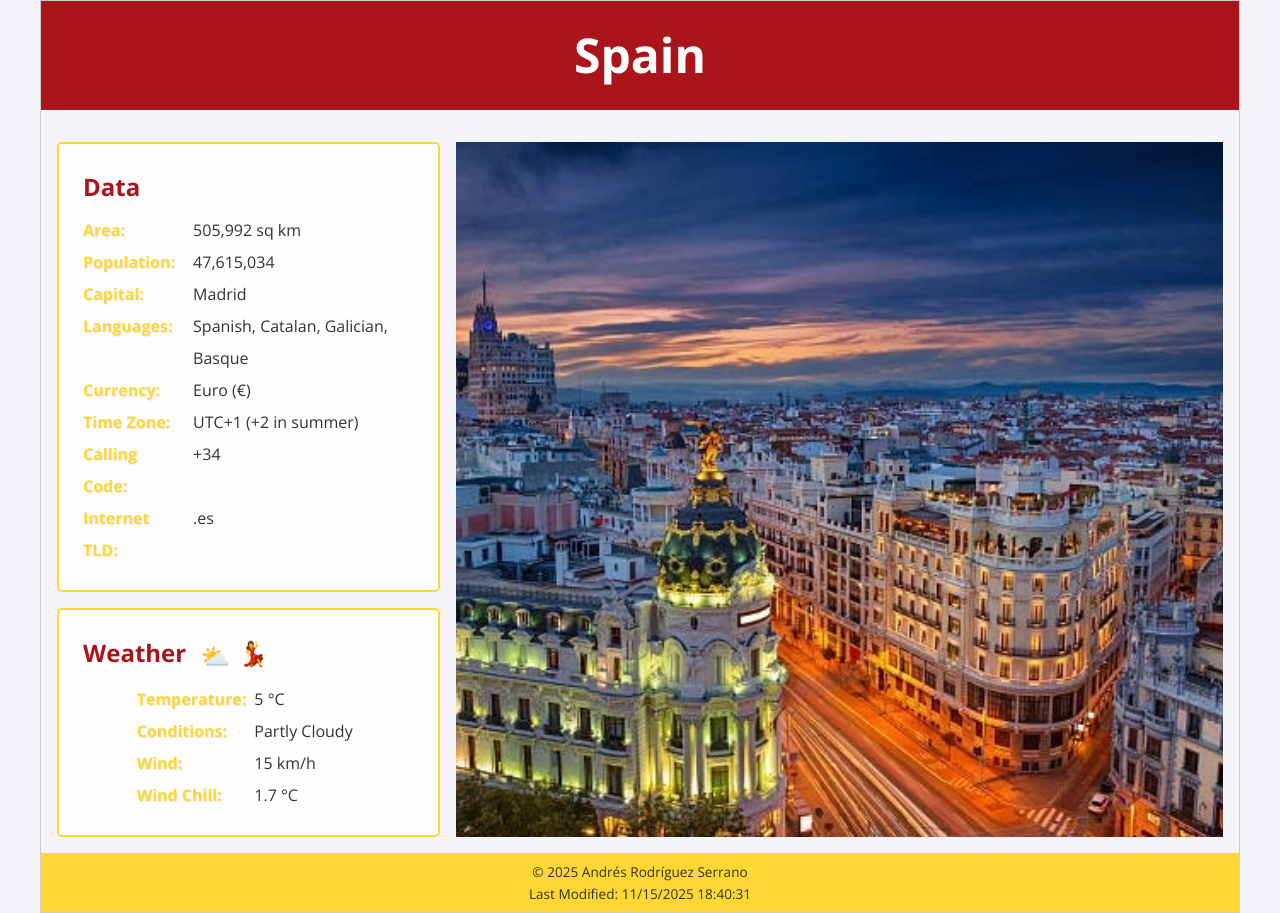
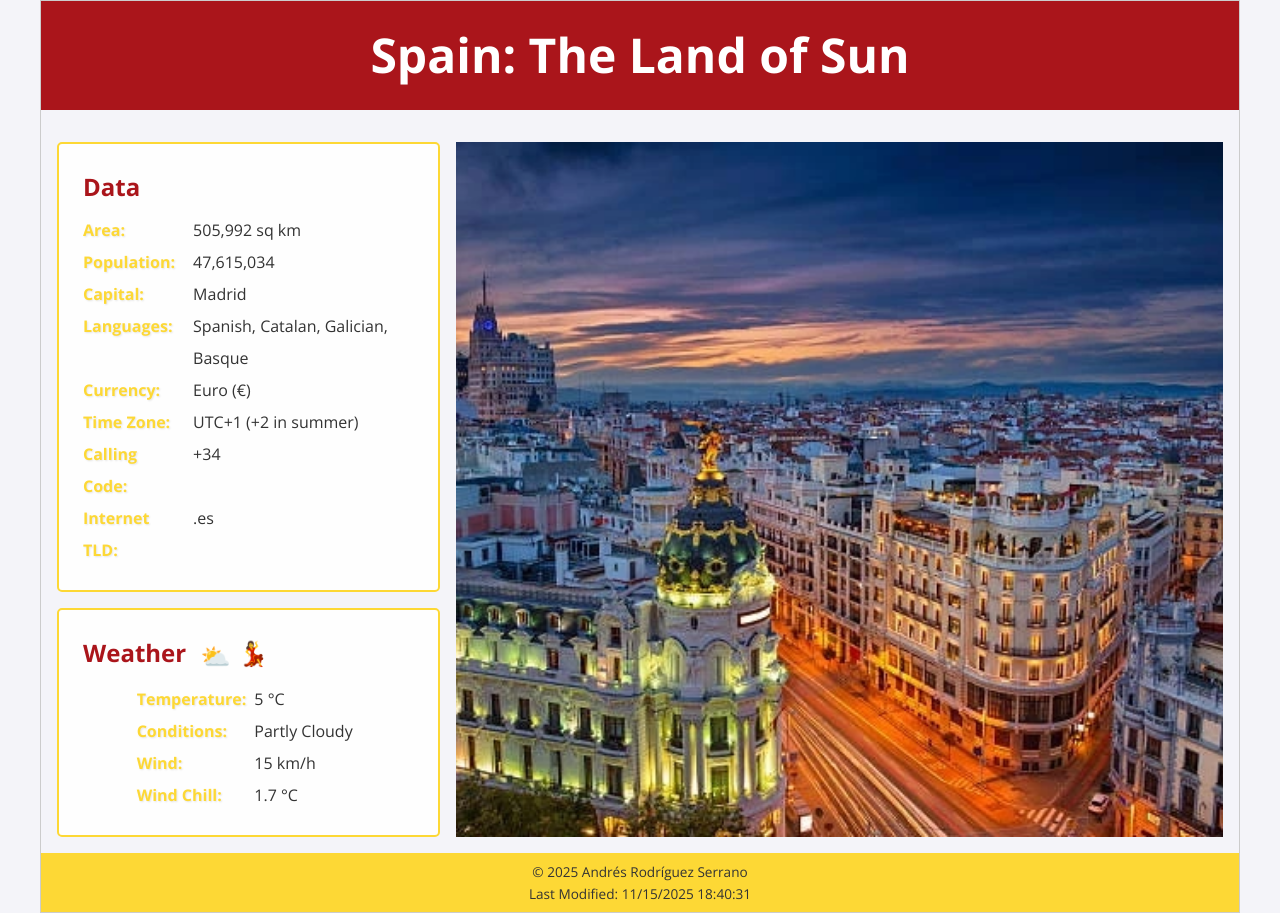
Before and after one commit to rodriguezserranoa25-create/wdd131, a plain HTML site: page place.html in a window 1280 px wide. Drawn offline with nearby package versions, Linux system fonts and the light colour scheme.

Commit message:
last fix

```diff
--- a/place.html
+++ b/place.html
@@ -12,9 +12,10 @@
     <meta name="description" content="A page dedicated to information about Spain, including data and current weather conditions.">
 </head>
 <body>
-    <header>
-        <h1 id="place-title">Spain</h1>
-    </header>
+
+<header>
+    <h1 id="place-title">Spain: The Land of Sun</h1>
+</header>
 
     <main>
         <picture>
```
